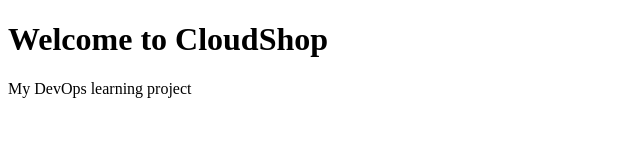
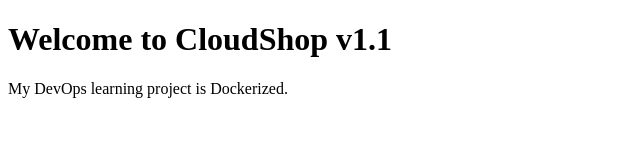
Before and after one commit to PradhumnaAdhikari/cloudshop-devops, a plain HTML site: page app/index.html in a window 1280 px wide. Shown: the whole page, without its empty margins (0-640 px from the left). Drawn offline with Linux system fonts and the light colour scheme.

Commit message:
feat: Updated the index.html and compose.yaml file

```diff
--- a/app/index.html
+++ b/app/index.html
@@ -5,7 +5,7 @@
 </head>
 
 <body>
-    <h1>Welcome to CloudShop</h1>
-    <p>My DevOps learning project</p>
+    <h1>Welcome to CloudShop v1.1</h1>
+    <p>My DevOps learning project is Dockerized. </p>
 </body>
 </html>
```
Also changed, not shown: 3 other files.
